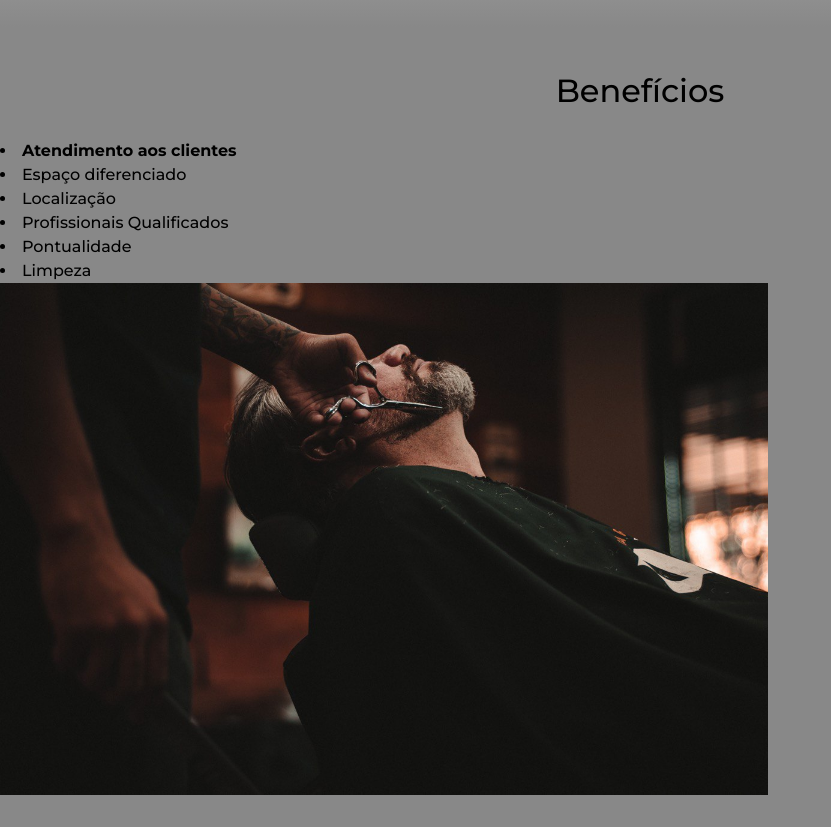
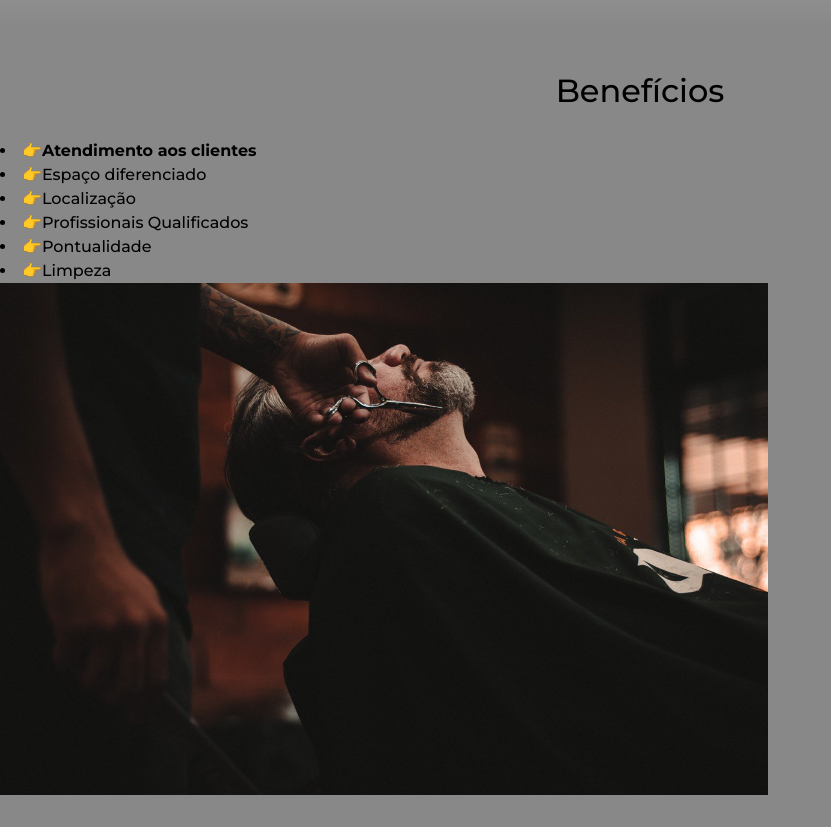
Before and after one commit to Laisayuri/BarbeariaAlura, a plain HTML site: page index.html in a window 1280 px wide. Shown: the part 1580-2407 px from the top of the page, without its empty margins (0-831 px from the left). Drawn offline with Linux system fonts and the light colour scheme; grey boxes are pictures that could not be loaded.

Commit message:
Update style.css

```diff
--- a/style.css
+++ b/style.css
@@ -232,6 +232,10 @@ td, th {
     font-weight: bold;
 }
 
+.itens:before {
+    content: "👉";
+}
+
 .imagem-beneficios {
     width: 60%;
 }
```
